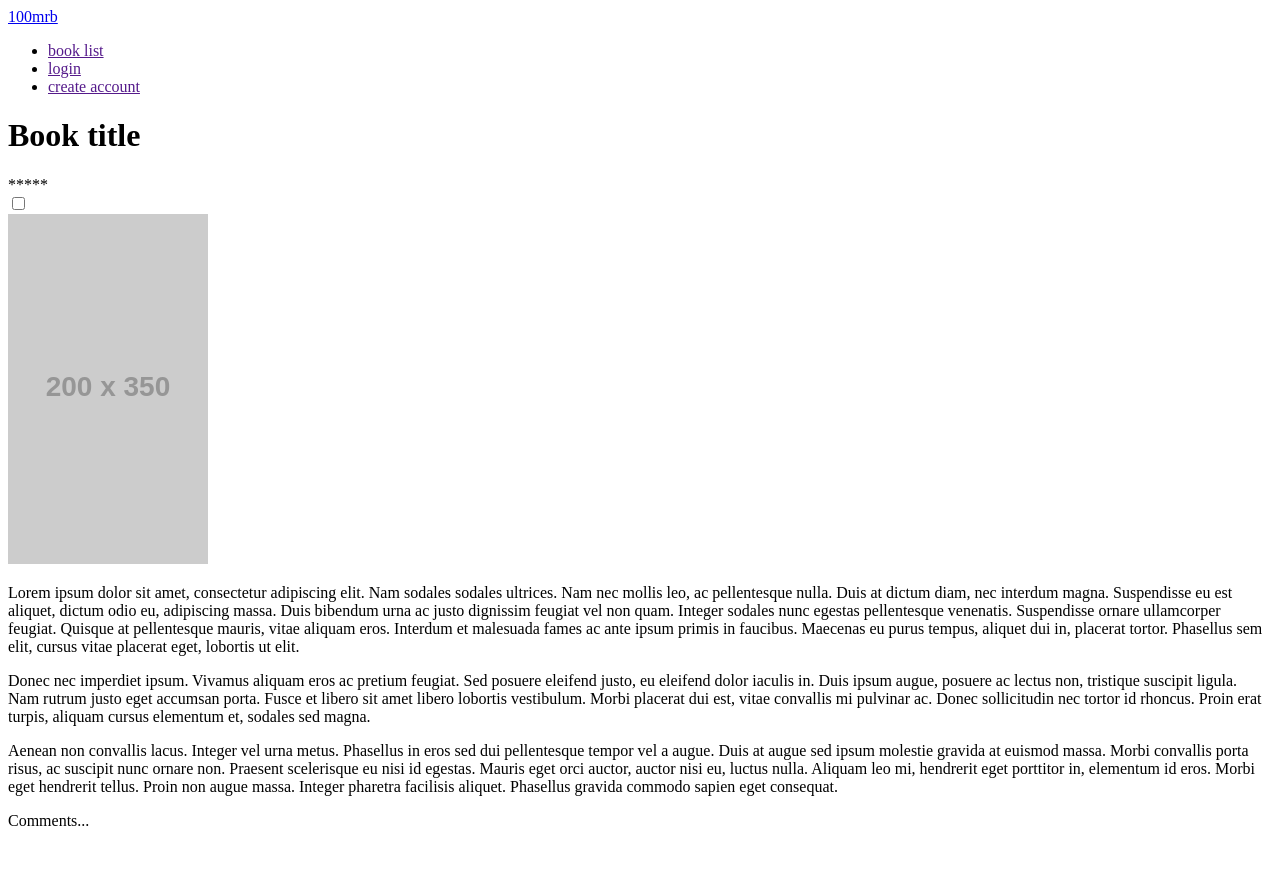
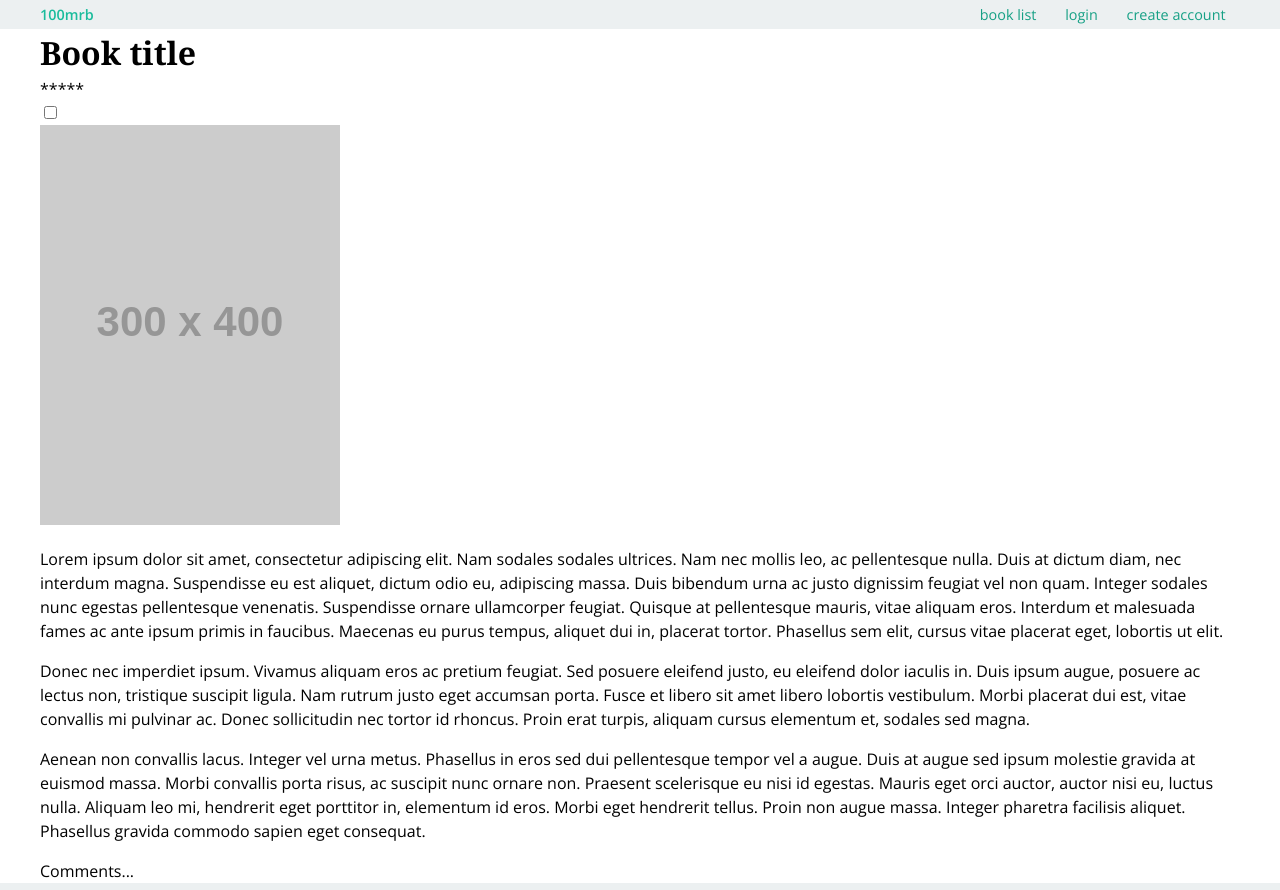
Before and after one commit to wadmiraal/100mrb, a website: page front-end/app/htmlDev/book-page.html in a window 1280 px wide. Before the commit the page ends 838 px from the top, so only its background shows below. Drawn offline with nearby package versions, Linux system fonts and the light colour scheme; placeholder pictures from the web are drawn by us.

Commit message:
Update styles.

```diff
--- /dev/null
+++ b/front-end/app/assets/sass/partials/_base.sass
@@ -0,0 +1,8 @@
+/**
+ * @file
+ * Import everything in the _base package.
+ */
+
+@import "base/html"
+@import "base/layout"
+@import "base/page"
--- /dev/null
+++ b/front-end/app/assets/sass/partials/_utils.sass
@@ -0,0 +1,7 @@
+/**
+ * @file
+ * Import everything in the _utils package.
+ */
+
+@import "utils/color"
+@import "utils/fonts"
--- /dev/null
+++ b/front-end/app/assets/sass/partials/base/_html.sass
@@ -0,0 +1,31 @@
+/**
+ * @file
+ * HTML styles.
+ *
+ * Style HTML tags, like links, body, etc.
+ */
+
+html
+    height: 100%
+
+body
+    min-height: 100%
+    line-height: 1.5
+    padding: 0
+    margin: 0
+    font-family: 'Open Sans', sans-serif
+
+strong
+    font-weight: 600
+
+h1, h2, h3, h4, h5, h6
+    font-family: Georgia, serif
+
+a
+    color: $turquoise
+
+a:hover
+    color: lighten($turquoise, 20%)
+
+a:visited
+    color: $green-sea
--- /dev/null
+++ b/front-end/app/assets/sass/partials/base/_layout.sass
@@ -0,0 +1,11 @@
+/**
+ * @file
+ * Layout.
+ */
+
+.main-section
+
+    .main-section-wrapper
+        overflow: hidden
+        max-width: 1200px
+        margin: 0 auto
--- /dev/null
+++ b/front-end/app/assets/sass/partials/base/_page.sass
@@ -0,0 +1,39 @@
+/**
+ * @file
+ * General page styles.
+ */
+
+#header, #footer
+    padding: .25em
+    background: $clouds
+    color: white
+    font-size: .9em
+
+    a
+        text-decoration: none
+
+    #home-link
+        font-weight: 600
+
+#main-navigation
+    float: right
+
+    ul
+        margin: 0
+        padding: 0
+
+        li
+            list-style: none
+            margin: 0
+            padding: 0
+            float: left
+
+            a
+                display: block
+                padding: 0 1em
+
+.book-title-wrapper
+    overflow: hidden
+
+    h1
+        margin: 0
--- /dev/null
+++ b/front-end/app/assets/sass/partials/components/rating/_widget.sass
@@ -0,0 +1,4 @@
+/**
+ * @file
+ * Ratings widget.
+ */
--- /dev/null
+++ b/front-end/app/assets/sass/partials/utils/_color.sass
@@ -0,0 +1,9 @@
+/**
+ * @file
+ * Color variables.
+ */
+
+$silver: #BDC3C7
+$clouds: #ECF0F1
+$turquoise: #1ABC9C
+$green-sea: #16A085
--- /dev/null
+++ b/front-end/app/assets/sass/partials/utils/_fonts.sass
@@ -0,0 +1,6 @@
+/**
+ * @file
+ * Import font definitions.
+ */
+
+@import url(http://fonts.googleapis.com/css?family=Open+Sans:400,600&subset=latin,latin-ext)
--- /dev/null
+++ b/front-end/app/assets/sass/styles.sass
@@ -0,0 +1,7 @@
+/**
+ * @file
+ * Main styles file. Aggregates all SASS files.
+ */
+
+@import "partials/utils"
+@import "partials/base"
--- a/front-end/app/htmlDev/book-page.html
+++ b/front-end/app/htmlDev/book-page.html
@@ -11,7 +11,7 @@
         <meta name="viewport" content="width=device-width">
         <!-- Place favicon.ico and apple-touch-icon.png in the root directory -->
         <!-- build:css(.tmp) styles/main.css -->
-        <link rel="stylesheet" href="styles/main.css">
+        <link rel="stylesheet" href="../assets/css/styles.css">
         <!-- endbuild -->
         <!-- build:js scripts/vendor/modernizr.js -->
         <script src="components/modernizr/modernizr.js"></script>
@@ -22,7 +22,8 @@
             <p class="browsehappy">You are using an <strong>outdated</strong> browser. Please <a href="http://browsehappy.com/">upgrade your browser</a> to improve your experience.</p>
         <![endif]-->
         <div id="main">
-            <header id="header">
+            <header id="header" class="main-section">
+                <div class="main-section-wrapper header-wrapper">
                     <a id="home-link" href="/">100mrb</a>
 
                     <nav id="main-navigation">
@@ -32,9 +33,11 @@
                             <li><a href="">create account</a></li>
                         </ul>
                     </nav>
+                </div>
             </header>
 
-            <div id="page-content">
+            <div id="page-content" class="main-section">
+                <div class="main-section-wrapper page-content-wrapper">
                     <div id="book-page">
                         <div class="book-title-wrapper book-page-title-wrapper">
                             <h1>Book title</h1>
@@ -49,7 +52,7 @@
                         </div>
 
                         <div class="book-content-wrapper book-page-content-wrapper">
-                        <img src="http://placehold.it/200x350" class="book-content-image book-page-content-image">
+                            <img src="http://placehold.it/300x400" class="book-content-image book-page-content-image">
 
                             <p>Lorem ipsum dolor sit amet, consectetur adipiscing elit. Nam sodales sodales ultrices. Nam nec mollis leo, ac pellentesque nulla. Duis at dictum diam, nec interdum magna. Suspendisse eu est aliquet, dictum odio eu, adipiscing massa. Duis bibendum urna ac justo dignissim feugiat vel non quam. Integer sodales nunc egestas pellentesque venenatis. Suspendisse ornare ullamcorper feugiat. Quisque at pellentesque mauris, vitae aliquam eros. Interdum et malesuada fames ac ante ipsum primis in faucibus. Maecenas eu purus tempus, aliquet dui in, placerat tortor. Phasellus sem elit, cursus vitae placerat eget, lobortis ut elit.</p>
 
@@ -63,9 +66,12 @@
                         </div>
                     </div>
                 </div>
+            </div>
 
-            <footer id="footer">
+            <footer id="footer" class="main-section-wrapper">
+                <div class="main-section-wrapper footer-wrapper">
 
+                </div>
             </footer>
         </div>
     </body>
```
Also changed, not shown: front-end/app/assets/css/styles.css (added). Lines whose indentation alone changed are shown as unchanged.
